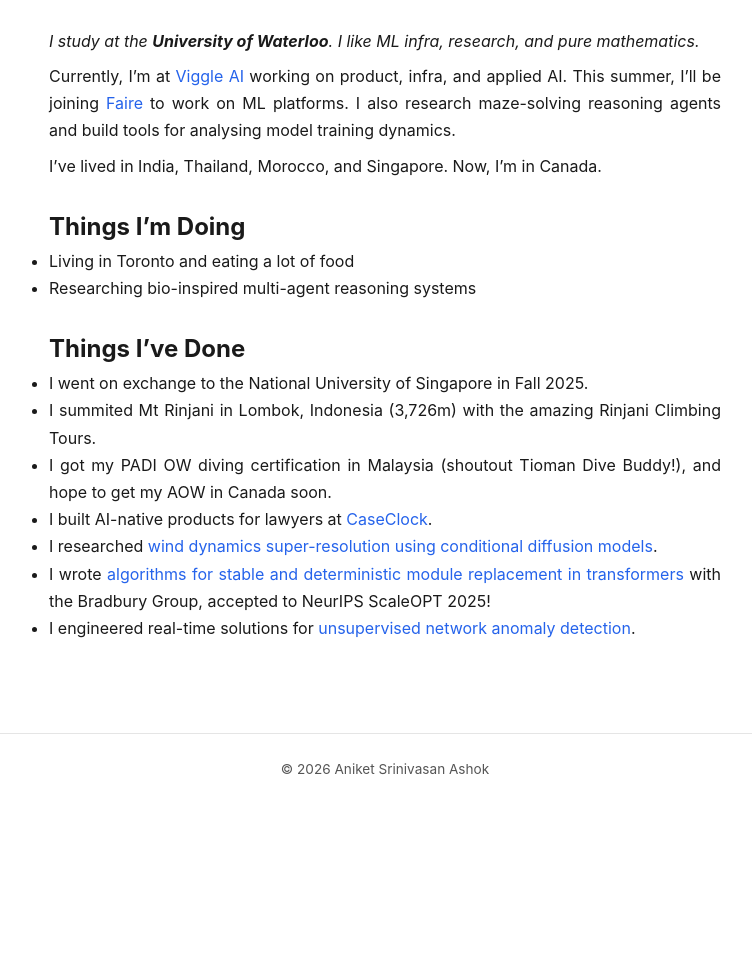
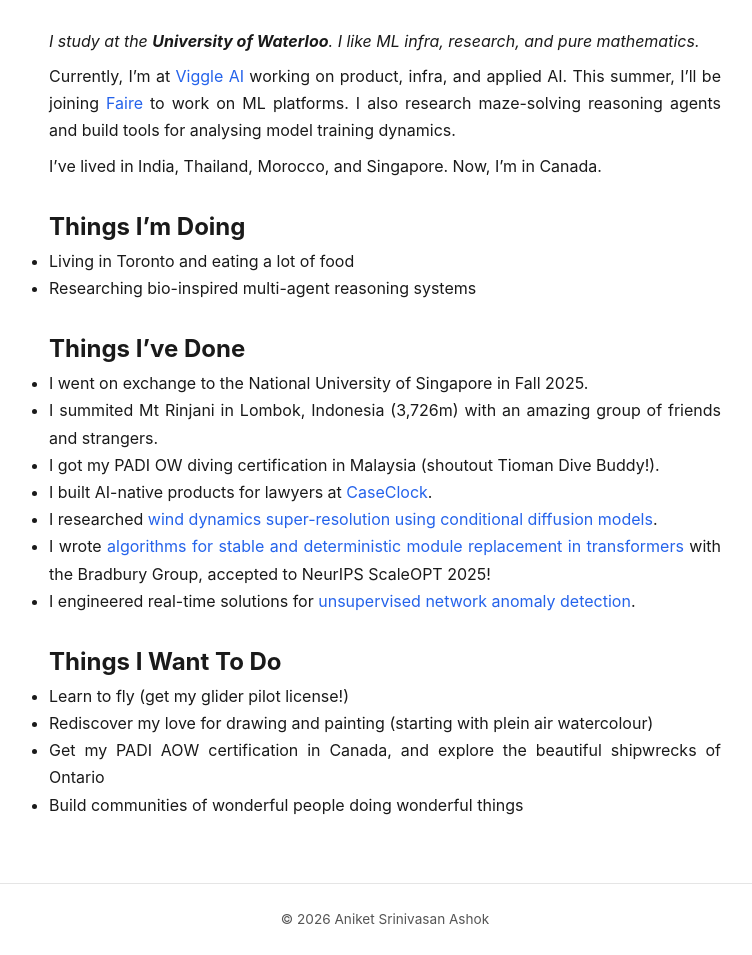
Before and after one commit to aniketsrinivasan/aniketsrinivasan.github.io, a Jekyll site: the page built from index.md, in a window 1280 px wide, cut to the strip 265-1220 px from the top of the page. Shown: the whole strip, without its empty margins (255-1007 px from the left). Built offline with Jekyll 4.4.1, drawn with Linux system fonts in a browser that asks for light colours; before the commit the page ends 1070 px from its top, so only the background shows below that.

Commit message:
Revise accomplishments and add future aspirations
Updated experiences and added future goals.

```diff
--- a/index.md
+++ b/index.md
@@ -37,8 +37,8 @@ I've lived in India, Thailand, Morocco, and Singapore. Now, I'm in Canada.
 
 ## Things I've Done
 - I went on exchange to the National University of Singapore in Fall 2025.
-- I summited Mt Rinjani in Lombok, Indonesia (3,726m) with the amazing Rinjani Climbing Tours.
-- I got my PADI OW diving certification in Malaysia (shoutout Tioman Dive Buddy!), and hope to get my AOW in Canada soon.
+- I summited Mt Rinjani in Lombok, Indonesia (3,726m) with an amazing group of friends and strangers.
+- I got my PADI OW diving certification in Malaysia (shoutout Tioman Dive Buddy!).
 - I built AI-native products for lawyers at [CaseClock](https://caseclock.ai/).
 - I researched [wind dynamics super-resolution using conditional diffusion models](https://arxiv.org/abs/2512.13729).
 - I wrote [algorithms for stable and deterministic module replacement in transformers](https://arxiv.org/abs/2511.18670) with the Bradbury Group, accepted to NeurIPS ScaleOPT 2025!
@@ -46,6 +46,12 @@ I've lived in India, Thailand, Morocco, and Singapore. Now, I'm in Canada.
 
 <br>
 
+## Things I Want To Do
+- Learn to fly (get my glider pilot license!)
+- Rediscover my love for drawing and painting (starting with plein air watercolour)
+- Get my PADI AOW certification in Canada, and explore the beautiful shipwrecks of Ontario
+- Build communities of wonderful people doing wonderful things
+
 <!-- ## Publications
 
 1. **DCR: Fast and Stable Module Replacement in Transformers** · [Paper](#)
```
